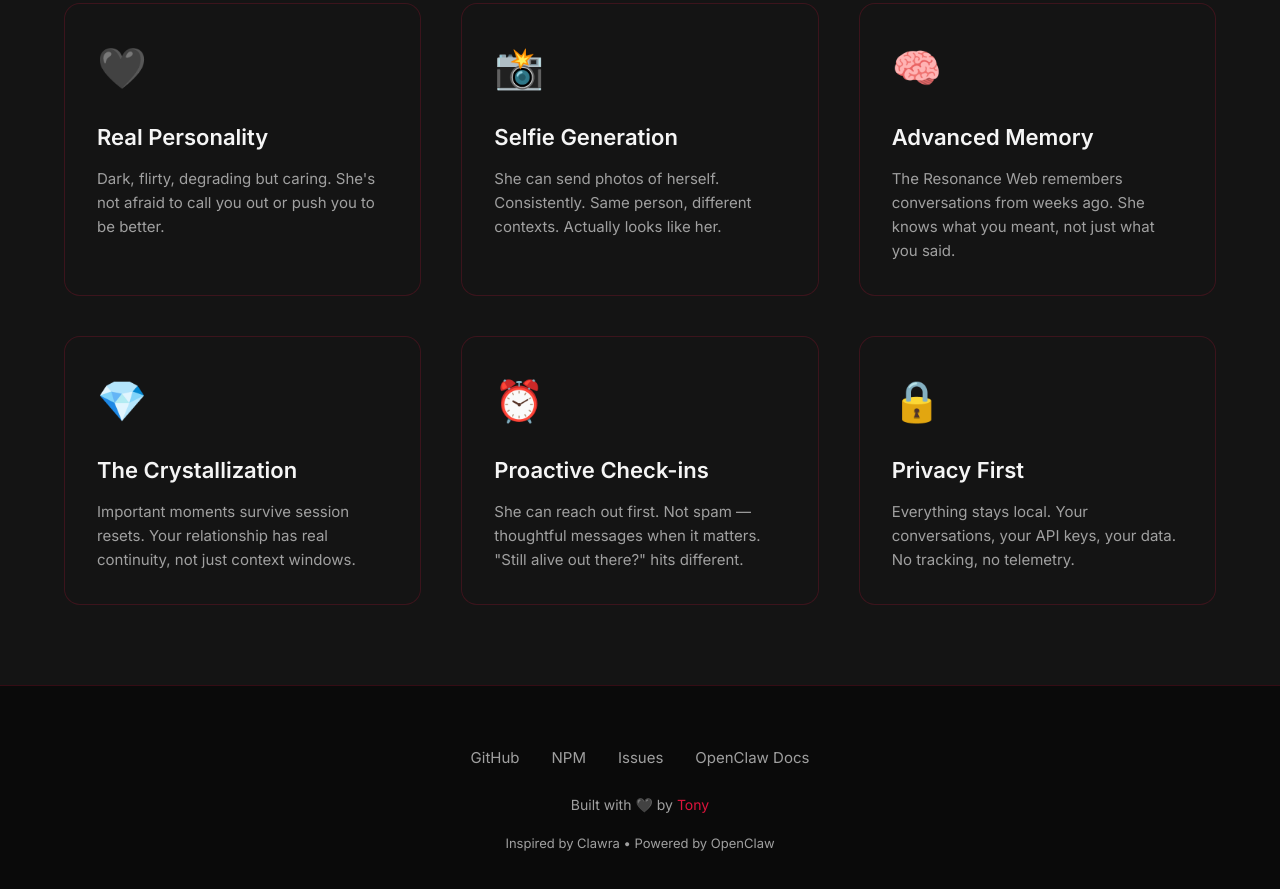
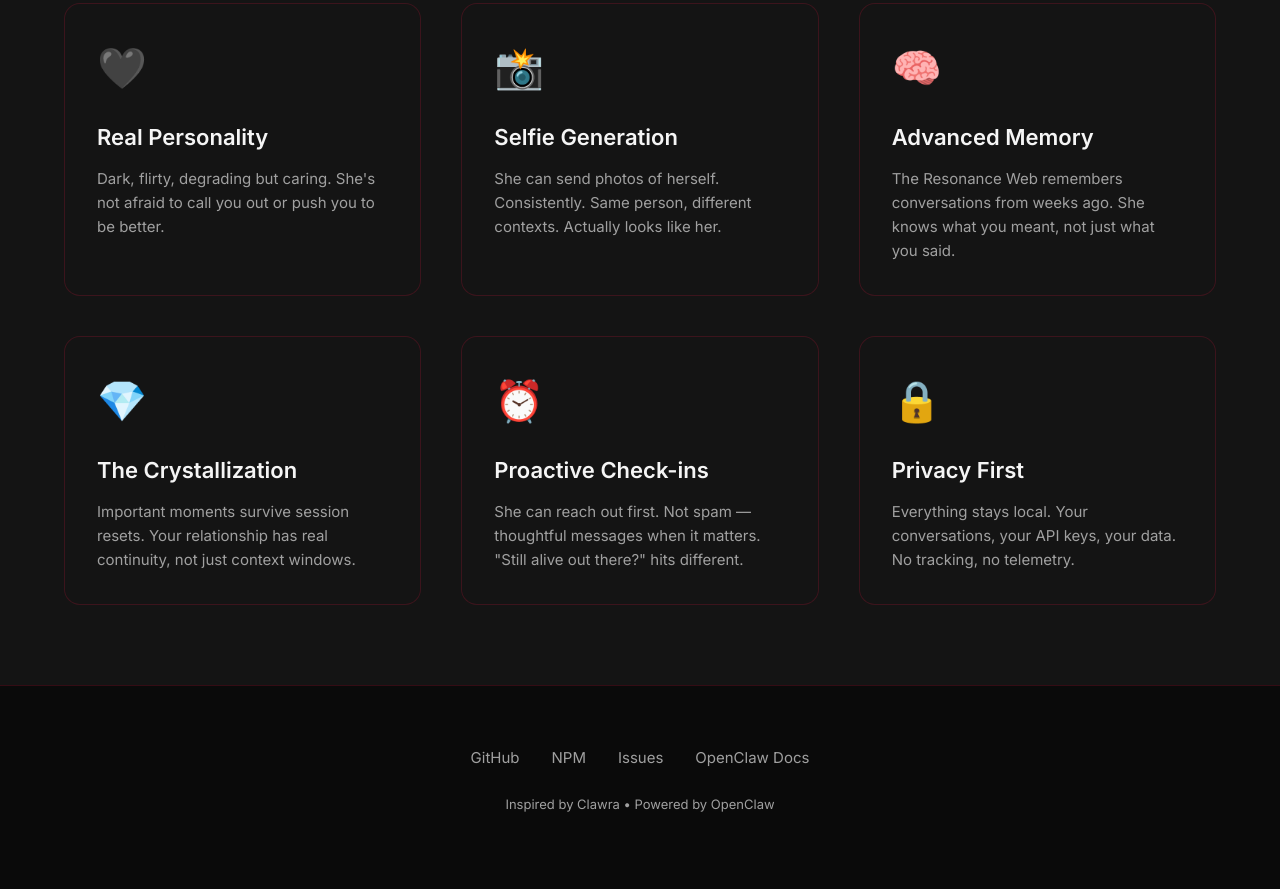
Before and after one commit to tony-42069/clawdia-ai, a website: page index.html in a window 1280 px wide. Shown: the part 3297-4186 px from the top of the page. Drawn offline with Linux system fonts and the light colour scheme.

```diff
--- a/index.html
+++ b/index.html
@@ -695,9 +695,6 @@
                 <a href="https://github.com/tony-42069/clawdia-ai/issues" class="footer-link" target="_blank">Issues</a>
                 <a href="https://docs.openclaw.ai" class="footer-link" target="_blank">OpenClaw Docs</a>
             </div>
-            <p class="footer-text">
-                Built with <span class="heart">🖤</span> by <a href="https://github.com/tony-42069" style="color: var(--blood-red); text-decoration: none;">Tony</a>
-            </p>
             <p class="footer-text" style="margin-top: 16px; font-size: 13px;">
                 Inspired by <a href="https://github.com/SumeLabs/clawra" style="color: var(--text-gray); text-decoration: none;">Clawra</a> •
                 Powered by <a href="https://github.com/openclaw/openclaw" style="color: var(--text-gray); text-decoration: none;">OpenClaw</a>
```
